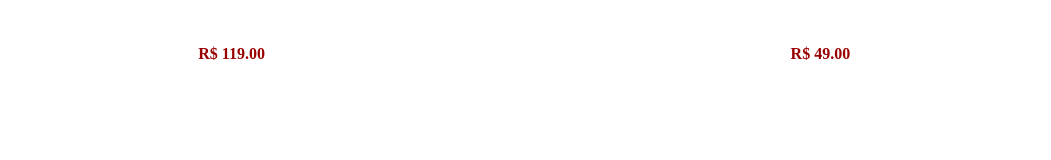
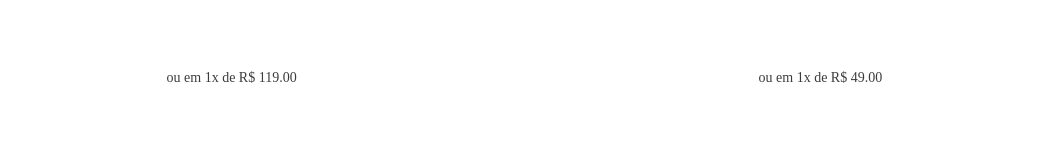
Before and after one commit to gustavoadlima/testeSoma, a Next.js app in the folder pdp/: page / in a window 1280 px wide. Shown: the part 637-797 px from the top of the page, without its empty margins (114-1165 px from the left). Built offline with nearby package versions, Linux system fonts and the light colour scheme.

Commit message:
feat: add installments on product-card

```diff
--- a/pdp/src/components/productCard.tsx
+++ b/pdp/src/components/productCard.tsx
@@ -1,5 +1,6 @@
 import React, { useState } from 'react';
-import { BuyButton, ProductImage, ProductName, Price, Id, ShelfCard } from '@/components/productStyles';
+import { BuyButton, ProductImage, ProductName, Price, Id, ShelfCard, Installments } from '@/components/productStyles';
+import { findMaxInstallments } from '@/components/productInstallments';
 
 interface ProductCardProps {
   product: any;
@@ -7,12 +8,14 @@ interface ProductCardProps {
 
 const ProductCard: React.FC<ProductCardProps> = ({ product }) => {
   const skus = product.items.map((item: { Tamanho: any; }) => item.Tamanho);
+  const { maxNumberOfInstallments, maxInstallmentValue } = findMaxInstallments(product);
   return (
     <ShelfCard className="product-card">
       <ProductImage src={product.items[0].images[0].imageUrl} alt={product.productName} />
       <Id>Código de referência: {product.productId}</Id>
       <ProductName>{product.productName}</ProductName>
       <Price>R$ {product.items[0].sellers[0].commertialOffer.Price.toFixed(2)}</Price>
+      <Installments>ou em {maxNumberOfInstallments}x de R$ {maxInstallmentValue.toFixed(2)}</Installments>
       <BuyButton>Comprar</BuyButton>
     </ShelfCard>
   );
--- /dev/null
+++ b/pdp/src/components/productInstallments.tsx
@@ -0,0 +1,19 @@
+const findMaxInstallments = (product: any) => {
+    let maxNumberOfInstallments = 0;
+    let maxInstallmentValue = 0;
+
+    product.items.forEach((item: any) => {
+      item.sellers.forEach((seller: any) => {
+        seller.commertialOffer.Installments.forEach((installment: any) => {
+          if (installment.NumberOfInstallments > maxNumberOfInstallments) {
+            maxNumberOfInstallments = installment.NumberOfInstallments;
+            maxInstallmentValue = installment.Value;
+          }
+        });
+      });
+    });
+
+    return { maxNumberOfInstallments, maxInstallmentValue };
+  };
+
+export { findMaxInstallments };
--- a/pdp/src/components/productStyles.tsx
+++ b/pdp/src/components/productStyles.tsx
@@ -62,3 +62,10 @@ export const Id = styled.p`
     margin: 0 auto;
     text-align: center;
 `
+export const Installments = styled.p`
+    text-align: center;
+    color: var(--cor-1);
+    font-family: inherit;
+    font-weight: 400;
+    font-size: 14px;
+`
```
